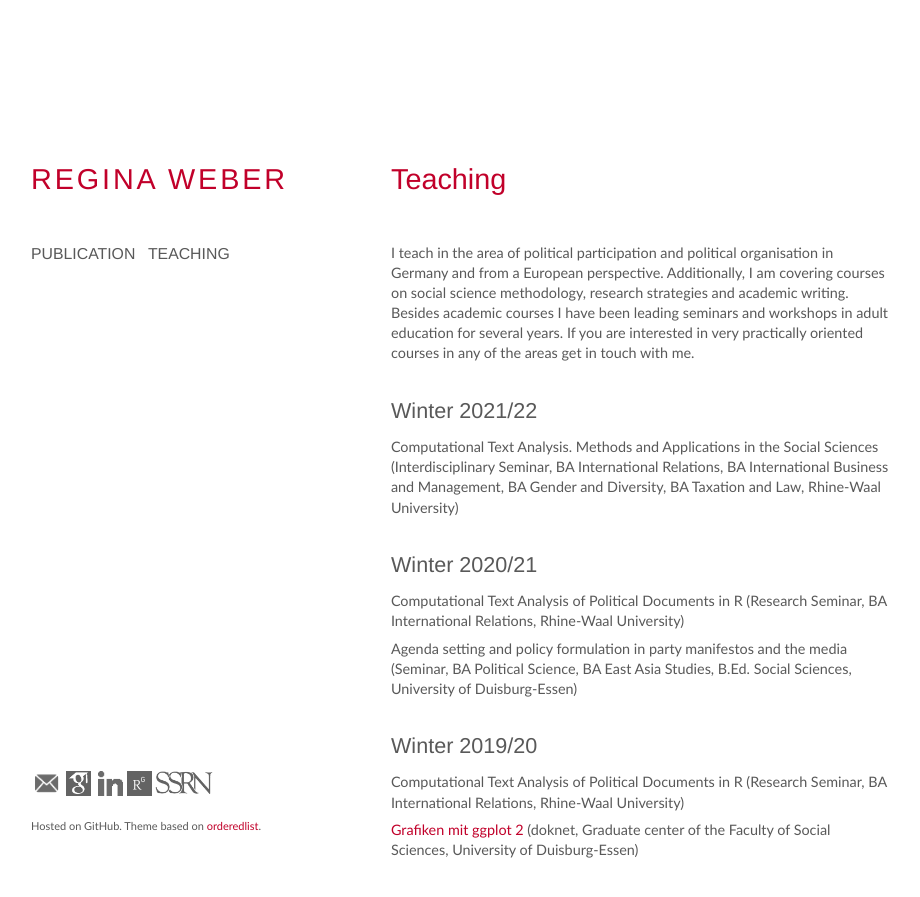
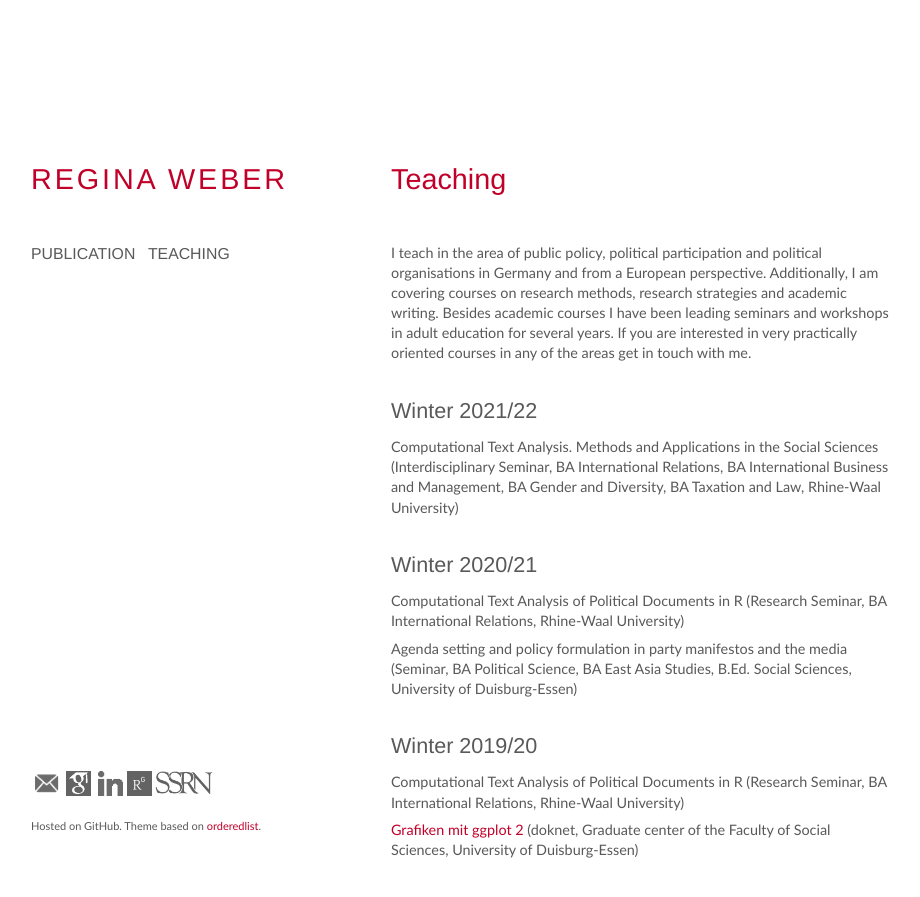
Before and after one commit to robertocabreratapia/robertocabreratapia.github.io, a Jekyll site: the page built from teaching.html, in a window 1280 px wide and 900 px high. Shown: the top 897 px of the window, without its empty margins (179-1099 px from the left). Built offline with Jekyll 4.4.1, drawn with Linux system fonts in a browser that asks for light colours.

Commit message:
Update teaching.html

```diff
--- a/teaching.html
+++ b/teaching.html
@@ -3,7 +3,7 @@ layout: default
 ---
 <h1>Teaching</h1>
 
-I teach in the area of political participation and political organisation in Germany and from a European perspective. Additionally, I am covering courses on social science methodology, research strategies and academic writing. Besides academic courses I have been leading seminars and workshops in adult education for several years. If you are interested in very practically oriented courses in any of the areas get in touch with me.
+I teach in the area of public policy, political participation and political organisations in Germany and from a European perspective. Additionally, I am covering courses on research methods, research strategies and academic writing. Besides academic courses I have been leading seminars and workshops in adult education for several years. If you are interested in very practically oriented courses in any of the areas get in touch with me.
 
 <h2>Winter 2021/22</h2>
 <ul>
```
